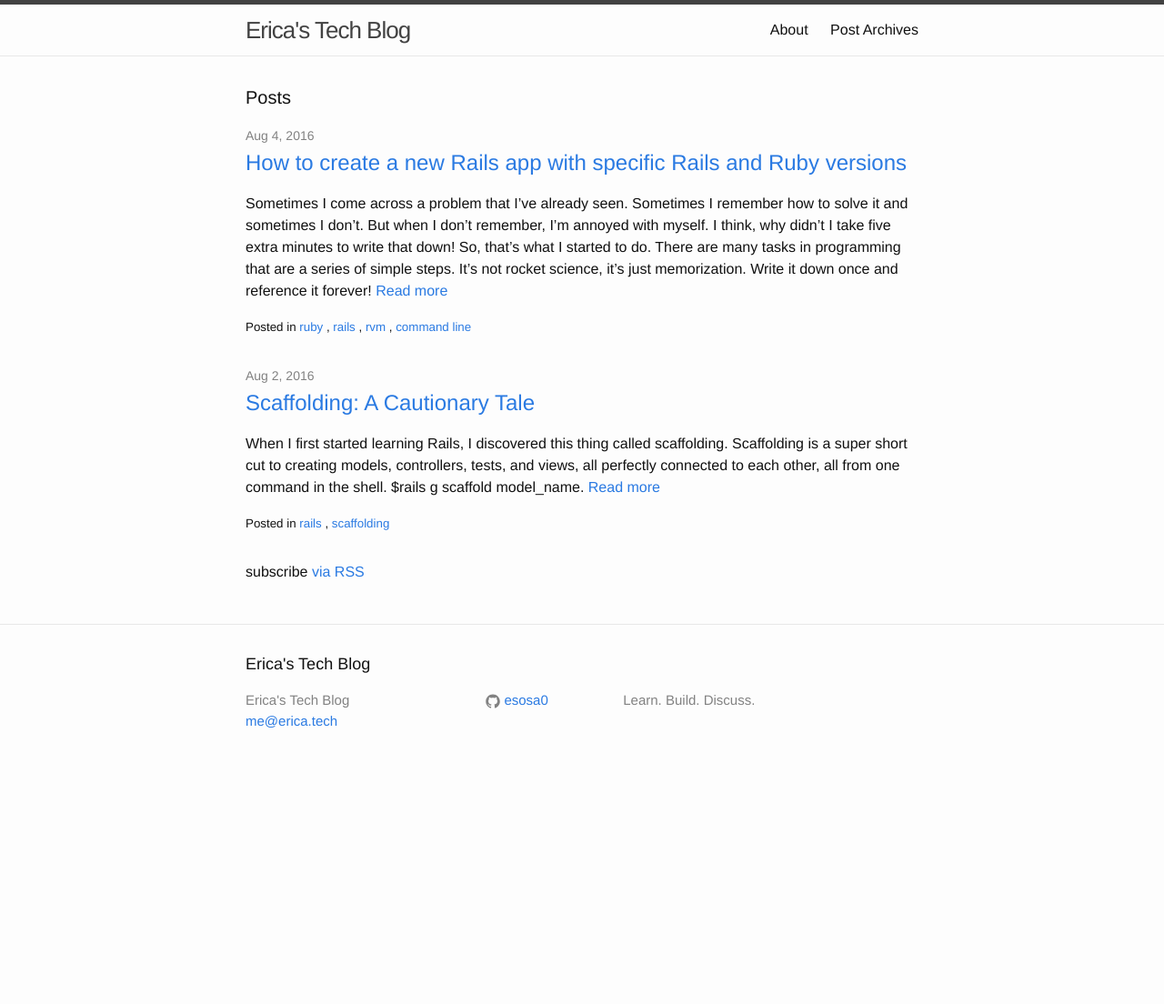
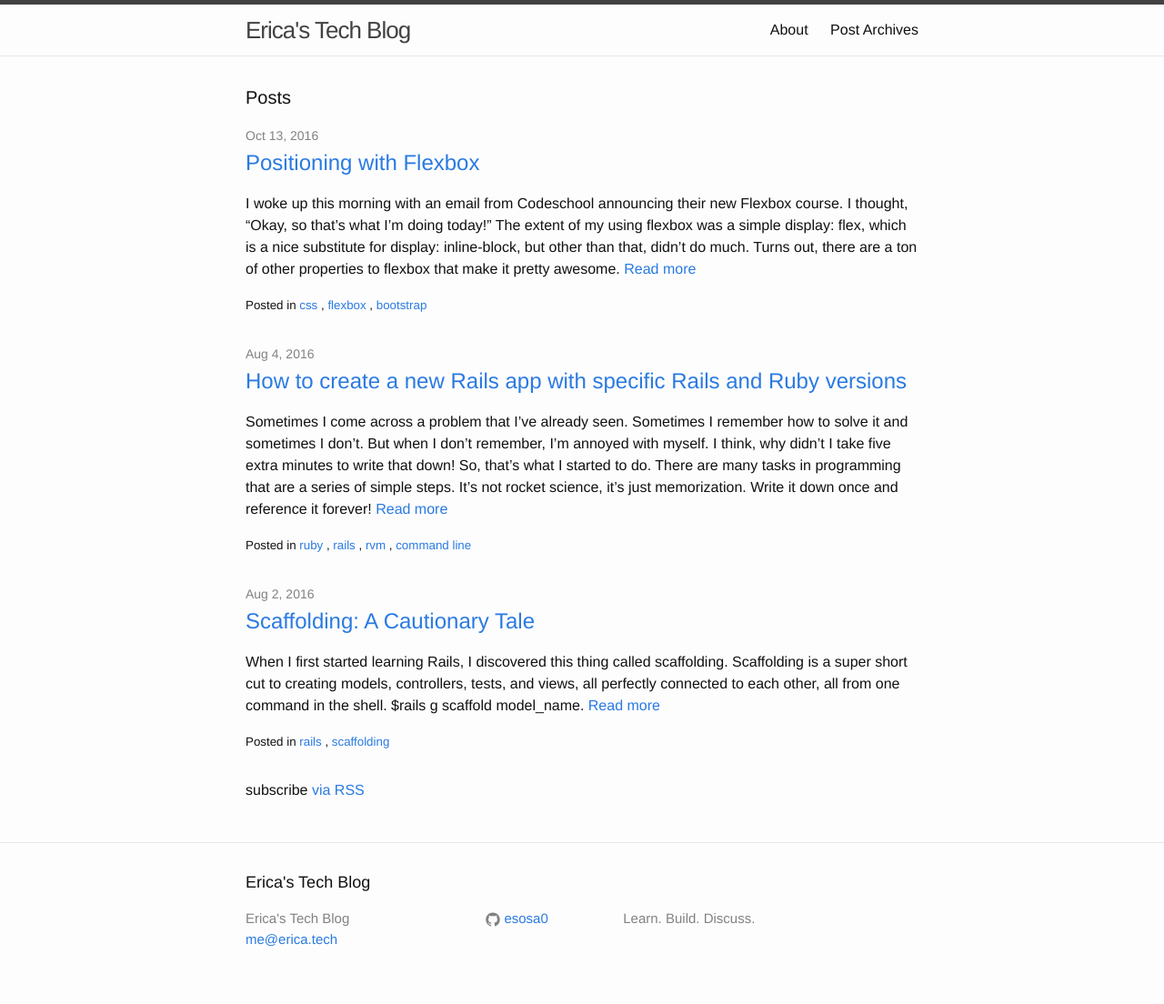
Before and after one commit to ESosa0/ericablog, a Jekyll site: the page built from index.html, in a window 1280 px wide. Shown: the whole page at 91% size. Built offline with Jekyll 4.4.1, drawn with Linux system fonts in a browser that asks for light colours; before the commit the page ends 900 px from its top, so only the background shows below that; some of the changed lines change nothing that is shown.

Commit message:
new blog post and about page

```diff
--- /dev/null
+++ b/_posts/2016-10-13-positioning-with-flexbox.md
@@ -0,0 +1,111 @@
+---
+layout: post
+title: Positioning with Flexbox
+author: Erica Sosa
+tags: [css, flexbox, bootstrap]
+---
+
+I woke up this morning with an email from [Codeschool](https://www.codeschool.com "codeschool.com") announcing their new Flexbox course. I thought, "Okay, so that's what I'm doing today!" The extent of my using flexbox was a simple `display: flex`, which is a nice substitute for `display: inline-block`, but other than that, didn’t do much. Turns out, there are a ton of other properties to flexbox that make it pretty awesome.
+
+We have all struggled with centering items, creating grids, and of course the dreaded vertical alignment. Flexbox is a solution to all of these problems. Until now, I have been using the bootstrap grid to organize my pages. My first reaction to flexbox was that it would completely replace the grid system. I thought, flexbox is simpler, more elegant, and creates cleaner HTML because you don’t need all those rows and columns. Also, the wrap property makes it very useful for responsive design.
+
+So I built something using flexbox, without the Boostrap grid. How was it? It was awesome, and easy. UNTIL... I resized my screen. Even though flexbox has that wrap property, you still have to customize your breakpoints to make it responsive. Bootstrap, of course, has that built in. I realized that I was just replacing the Bootsrap grid with another grid, one I made from scratch and spent too long building.
+
+Back to the beginning, using the Bootstrap grid. The good news is that [Bootstrap 4 uses flexbox](http://v4-alpha.getbootstrap.com/layout/flexbox-grid/ "boostrap 4 and flexbox"). What does that mean? Well, you can use the Bootstrap grid, then customize what's inside each row or column with flexbox. Best of both worlds! My favorite feature here is definitely the vertical alignment made super easy with flexbox.
+
+The Codeschool course teaches the user to create everything in flexbox from scratch. If you're using Bootstrap, you won't need to do this. But it's great to understand the principles behind flexbox so that you can customize exactly how you want.
+
+Now I'll go over some of the cool flexbox features that I learned from the course.
+
+#Axes
+
+First I want to say that it's important to understand the difference between the main axis vs cross axis. I'm not sure if this is a fundamental concept or not. But I had to figure it out in this course, so I'm assuming other people will be in the same situation.
+
+If you have a row, the main axis will be horizontal and the cross-axis will be vertical. The opposite will apply to a column. If you have a column, the main axis will be vertical and the cross-axis will be vertical. Keep that in mind.
+
+#display: flex
+
+`display: flex;`
+
+This is the “on” switch for flexbox. You need this before any of the other properties work.
+If you add it to the parent item, all child elements will be inline. While it changes the behavior of children, it does not affect the grandchildren. If you don’t want it to affect child item, just throw a <div> around the child.
+
+Now that you have the element set to display: flex, you can do a lot of other fun stuff.
+
+#flex-wrap
+
+`flex-wrap: wrap;`
+
+If there’s not enough space, the element will move to the next line
+
+`flex-wrap: wrap-reverse;`
+
+The element moves to the second line, but displays in reverse order. I cant, for the life of me, think of a good use for this, but it’s still cool nonetheless.
+
+#flex-direction
+
+`flex-direction: column;`
+
+The default flex-direction is row. This will make it a column. As mentioned above, this changes the main axis to vertical. That means that all the elements will stack vertically.
+
+Of course, vertical alignment is the HTML/CSS default, so you may ask why it’s useful. Well, as soon as you add a `display: flex`, you get horizontal alignment. Perhaps you want vertical alignment, but you still want to use other properties of flexbox. If you use flex-direction: column, you go back to vertical alignment, but you can still use the other coolnesses of flexbox.
+
+#justify-content
+
+`justify-content: flex-start;`
+`justify-content: flex-end;`
+
+This will align child elements to the beginning/end of the parent element. If you're using flex-direction: row, this will be the left/right side. If you're using flex-direction: column, this will be the top/bottom.
+
+`justify-content: center;`
+
+Centers content on the main axis.
+
+`justify-content: space-between;`
+
+Make content flush to the edges, with space in between. Flexbox uses an algorithm that calculates how much space is in between. If you want to override this, you have to use CSS.
+
+`justify-content: space-around;`
+
+Space is added around each element. This includes the edges so that content is not flush to the edges. Again, if you want to change the amount of space in between, you have to use CSS. You can’t specify the space between with flex. Though, that would be a nice addition.
+
+#order
+
+`order: -1 | 0 | 1 ;`
+
+Changes the order of elements displayed within a flexbox. The default position is 0. -1 moves items to the beginning, while 1 moves them to the end.
+
+#align-items
+
+`align-items: stretch | flex-start | flex-end | center | baseline;`
+
+Align-items distributes space on the cross axis. Meaning, if you’re in flex-direction: row, this is vertical alignment. If you’re in flex-direction: column, this is horizontal alignment.
+
+#flex-grow
+
+`flex-grow: 0 | 1;`
+
+Used to specify the ratio of space an item should take up in it’s main axis. It takes numbers and the default is 0. Flex-grow: 1 will take up all the space available in the container.
+
+#flex-shrink
+
+`flex-shrink: 0 | 1;`
+
+Specifies “shrink factor” of a flex item. It accepts numbers and the default is 1, meaning do shrink. 0 means don’t shrink.
+
+#flex-basis
+
+`flex-basis: % | px | em;`
+
+Used to specify original size of an element.
+
+#align-self
+
+`align-self: stretch | flex-start | flex-end | center | baseline;`
+
+Align individual items by overriding their parent value. For example, if you want one element in the div to be left-justified and the rest to be right-justified. Note: Align-items doesn’t control wrapped items.
+
+These are the main takeaways from the course. It also went over a bunch of shorthand that I won't get into here.
+I definitely recommend the codeschool course. It’s short and to the point, with practice exercises after each video. The instructor is clear and easy to follow. He recommends [Flexbox Froggy](http://flexboxfroggy.com/ "flexbox froggy") to practice, which is super fun.
+
+If you choose to jump into flexbox, I hope you enjoy it! I definitely do!
--- a/about.md
+++ b/about.md
@@ -4,8 +4,10 @@
 permalink: /about/
 ---
 
-This is the base Jekyll theme. You can find out more info about customizing your Jekyll theme, as well as basic Jekyll usage documentation at [jekyllrb.com](http://jekyllrb.com/)
+#It's {{ 'now' | date: "%Y" }} and a girl's gotta blog, amiright?
 
-You can find the source code for the Jekyll new theme at: [github.com/jglovier/jekyll-new](https://github.com/jglovier/jekyll-new)
+A long time ago I had a travel blog. Then I got weirded out by people reading it and I deleted it. Now I realize you're supposed to "be seen" on the internet, promote yourself, be your own brand, blah blah blah. Ok, I'm not gonna lie, I still kinda hate all that.
 
-You can find the source code for Jekyll at [github.com/jekyll/jekyll](https://github.com/jekyll/jekyll)
+BUT, the blogging part is actually really fun. Especially a tech blog. It's so impersonal that I don't need to constantly filter myself. In fact, at some point I decided, #nofilter. I'm just gonna write down everything. Everything I learn today, put it in the blog. I don't care how basic or trivial. Let this be a tech diary of sorts, keeping track of all my moves, so that in a year, two years, three years, I can say DAMN I've learned a lot.
+
+And I'm no longer weirded out by people reading my blog. In fact, I welcome it :)
```
